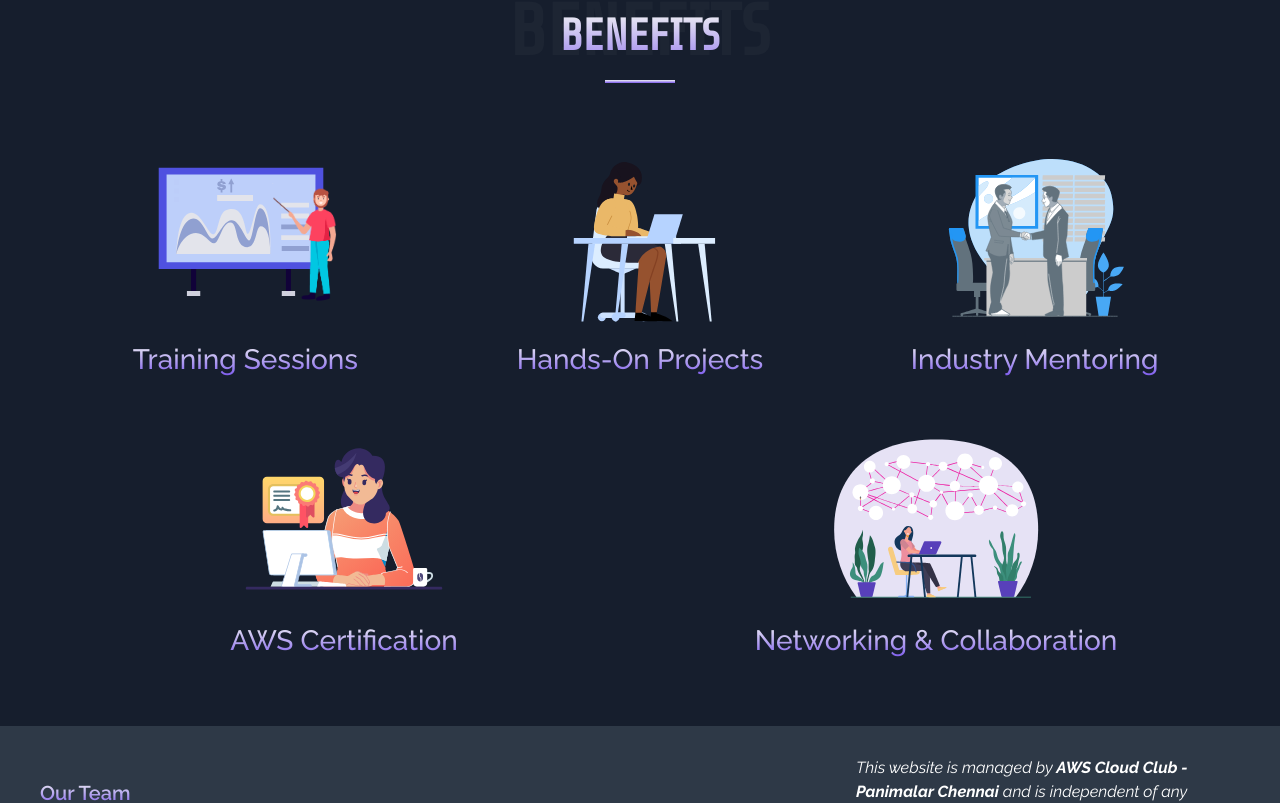
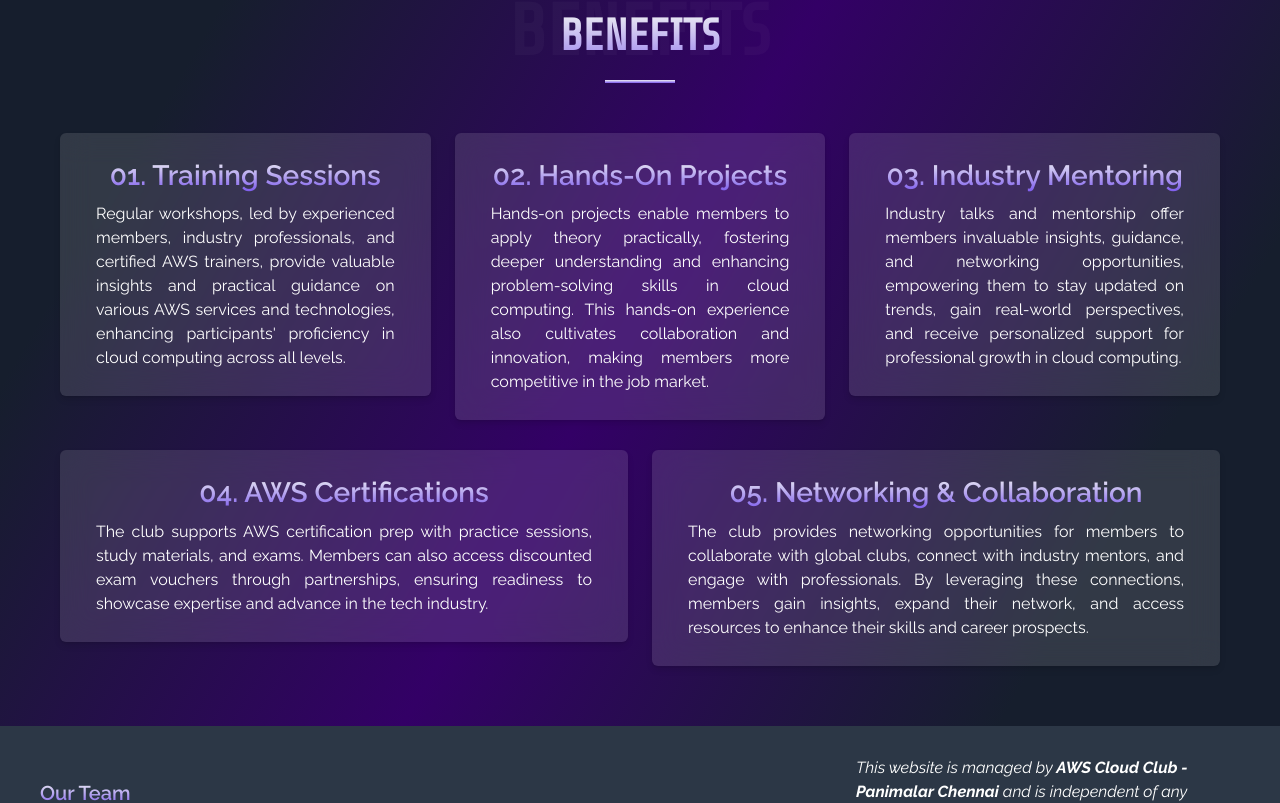
Before and after one commit to Rishab59/aws-cloud-club-site, a React (Create React App) app in the folder aws-cloud-club-site/: page / in a window 1280 px wide. Shown: the part 1700-2503 px from the top of the page. Built offline with nearby package versions, Linux system fonts and the light colour scheme; a web font is replaced by a local one.

Commit message:
updated theme

```diff
--- a/aws-cloud-club-site/src/App.css
+++ b/aws-cloud-club-site/src/App.css
@@ -1,4 +1,10 @@
 @import url('https://fonts.googleapis.com/css2?family=Michroma&family=Raleway:ital,wght@0,100..900;1,100..900&family=Sarpanch:wght@400;500;600;700;800;900&family=Share+Tech&display=swap');
+
+.footer{
+  backdrop-filter: blur(10px); /* Apply blur effect */
+  -webkit-backdrop-filter: blur(10px); /* For Safari */
+
+}
 
 .section-header {
   font-family: "Share Tech", sans-serif !important;
--- a/aws-cloud-club-site/src/Components/About/About.css
+++ b/aws-cloud-club-site/src/Components/About/About.css
@@ -1,5 +1,6 @@
-.section{
-    background-color: #161E2D;
+.about-section{
+    background: rgb(22,30,45);
+    background: linear-gradient(60deg, rgba(22,30,45,1) 16%, rgba(51,0,102,1) 50%, rgba(22,30,45,1) 84%);
     min-height: 100vh;
     padding: 80px 60px 0 60px;
 
--- a/aws-cloud-club-site/src/Components/About/About.jsx
+++ b/aws-cloud-club-site/src/Components/About/About.jsx
@@ -15,7 +15,7 @@
 
 function About() {
   return (
-    <Container id='About' fluid className='section'>
+    <Container id='About' fluid className='about-section'>
 
       <SectionHeader header = "About Us"/>
       <Row className="section-row">
--- a/aws-cloud-club-site/src/Components/Benefits/Benefits.css
+++ b/aws-cloud-club-site/src/Components/Benefits/Benefits.css
@@ -28,3 +28,10 @@
     margin-top: 30px;
     padding-bottom: 60px;
 }
+
+.benefits-section{
+  background: rgb(22,30,45);
+  background: linear-gradient(-60deg, rgba(22,30,45,1) 16%, rgba(51,0,102,1) 50%, rgba(22,30,45,1) 84%);
+  min-height: 100vh;
+  padding: 80px 60px 0 60px;
+}
--- a/aws-cloud-club-site/src/Components/Benefits/Benefits.jsx
+++ b/aws-cloud-club-site/src/Components/Benefits/Benefits.jsx
@@ -6,55 +6,39 @@
 import Container from "react-bootstrap/Container"
 
 import SectionHeader from '../SectionHeader/SectionHeader'
-
-import Lottie from 'lottie-react'
-import trainingSession from  '../../assets/animation/training.json'
-import projects from "../../assets/animation/projects.json"
-import mentoring from "../../assets/animation/industry.json"
-import certification from "../../assets/animation/certification.json"
-import network from "../../assets/animation/networking.json"
+import BlurCard from '../BlurCard/BlurCard'
 
 
 
 function Benefits() {
   return (
-    <Container id='Activities' fluid className='section'>
+    <Container id='Activities' fluid className='benefits-section'>
 
       <SectionHeader header = "Benefits"/>
       <Row>
-        <Col className="benefits">
-            <div className="lottie-container  d-inline-block">
-                <Lottie animationData={trainingSession}></Lottie>
-            </div>
-            <h2 className='caption center'>Training Sessions</h2>
+
+        <Col md={4} className="benefits">
+          <BlurCard title="01. Training Sessions" text="Regular workshops, led by experienced members, industry professionals, and certified AWS trainers, provide valuable insights and practical guidance on various AWS services and technologies, enhancing participants' proficiency in cloud computing across all levels." />
         </Col>
 
-        <Col  className="benefits">
-            <div className="lottie-container  d-inline-block">
-                <Lottie animationData={projects}></Lottie>
-            </div>
-            <h2 className='caption center'>Hands-On Projects</h2>
+        <Col md={4}  className="benefits">
+          <BlurCard title="02. Hands-On Projects" text="Hands-on projects enable members to apply theory practically, fostering deeper understanding and enhancing problem-solving skills in cloud computing. This hands-on experience also cultivates collaboration and innovation, making members more competitive in the job market." />
         </Col>
 
-        <Col className="benefits">
-            <div className="lottie-container  d-inline-block">
-                <Lottie animationData={mentoring}></Lottie>
-            </div>
-            <h2 className='caption center'>Industry Mentoring</h2>
+        <Col md={4} className="benefits">
+          <BlurCard title="03. Industry Mentoring" text="Industry talks and mentorship offer members invaluable insights, guidance, and networking opportunities, empowering them to stay updated on trends, gain real-world perspectives, and receive personalized support for professional growth in cloud computing." />
         </Col>
+
       </Row>
+
       <Row className="second-row">
-        <Col className="benefits">
-            <div className="lottie-container  d-inline-block">
-                <Lottie animationData={certification}></Lottie>
-            </div>
-            <h2 className='caption center'>AWS Certification</h2>
+
+        <Col md={6} className="benefits">
+          <BlurCard title="04. AWS Certifications" text="The club supports AWS certification prep with practice sessions, study materials, and exams. Members can also access discounted exam vouchers through partnerships, ensuring readiness to showcase expertise and advance in the tech industry." />
         </Col>
-        <Col className="benefits">
-            <div className="lottie-container  d-inline-block">
-                <Lottie animationData={network}></Lottie>
-            </div>
-            <h2 className='caption center'>Networking & Collaboration</h2>
+
+        <Col md={6} className="benefits">
+          <BlurCard title="05. Networking & Collaboration" text="The club provides networking opportunities for members to collaborate with global clubs, connect with industry mentors, and engage with professionals. By leveraging these connections, members gain insights, expand their network, and access resources to enhance their skills and career prospects." />
         </Col>
 
       </Row>
--- /dev/null
+++ b/aws-cloud-club-site/src/Components/BlurCard/BlurCard.css
@@ -0,0 +1,34 @@
+.blur-card {
+    background-color: rgba(255, 255, 255, 0.12);
+    border: none;
+    backdrop-filter: blur(15px);
+    -webkit-backdrop-filter: blur(15px);
+    padding: 10px 20px;
+    box-shadow: 0 4px 6px rgba(0, 0, 0, 0.1), 0 1px 3px rgba(0, 0, 0, 0.08); /* Add box-shadow for elevation */
+    display: flex;
+    justify-content: space-between;
+    align-items: center;
+    z-index: 99;
+}
+
+
+.card-title{
+    font-size: 28px;
+    font-weight: 600;
+    font-style: normal;
+    background: linear-gradient(#F1F3F3, #7C5AED);
+    background-clip: text;
+    -webkit-background-clip: text;
+    color: transparent;
+    text-align: center;
+    margin-bottom: 10px;
+    font-family: "Raleway", sans-serif;
+}
+
+.card-text{
+    color: #fff;
+    text-align: justify;
+    font-size: 16px;
+    font-weight: 400;
+    font-family: "Raleway", sans-serif;
+}
--- /dev/null
+++ b/aws-cloud-club-site/src/Components/BlurCard/BlurCard.jsx
@@ -0,0 +1,19 @@
+import React from 'react';
+import { Card } from 'react-bootstrap';
+
+import "./BlurCard.css"
+
+function BlurCard(props) {
+  return (
+    <Card className="blur-card">
+      <Card.Body>
+        <Card.Title className='card-titile'>{props.title}</Card.Title>
+        <Card.Text className='card-text'>
+        {props.text}
+        </Card.Text>
+      </Card.Body>
+    </Card>
+  );
+}
+
+export default BlurCard;
--- a/aws-cloud-club-site/src/Components/Footer/Footer.css
+++ b/aws-cloud-club-site/src/Components/Footer/Footer.css
@@ -1,6 +1,6 @@
 .footer{
     background-color: #232F3E;
-    opacity: 95%;
+    opacity: 96%;
     margin: 0 0 0 0;
     min-width: 100%;
     padding: 30px 40px;
@@ -22,6 +22,7 @@
     flex-direction: column;
     justify-content: center;
     align-items: center;
+    font-family: "Raleway", sans-serif;
 }
 
 .useful-links{
--- a/aws-cloud-club-site/src/Components/NavBar/NavBarStyles.css
+++ b/aws-cloud-club-site/src/Components/NavBar/NavBarStyles.css
@@ -2,18 +2,20 @@
     font-family: "Sarpanch", sans-serif;
     font-weight: 400;
     font-style: normal;
-    position: fixed ;
-    top: 0 ;
-    left: 0 ;
-    width: 100% ;
-    background-color: #232F3E;
-    opacity: 95%;
-    display: flex ;
-    justify-content: space-between ;
-    align-items: center ;
-    padding: 10px 20px ;
-    z-index: 99 ;
+    position: fixed;
+    top: 0;
+    left: 0;
+    width: 100%;
+    background-color: rgba(35, 47, 62, 0.50); /* Use rgba for opacity */
+    backdrop-filter: blur(10px); /* Apply blur effect */
+    -webkit-backdrop-filter: blur(10px); /* For Safari */
+    display: flex;
+    justify-content: space-between;
+    align-items: center;
+    padding: 10px 20px;
+    z-index: 9999;
 }
+
 
 
 .logo-container {
```
